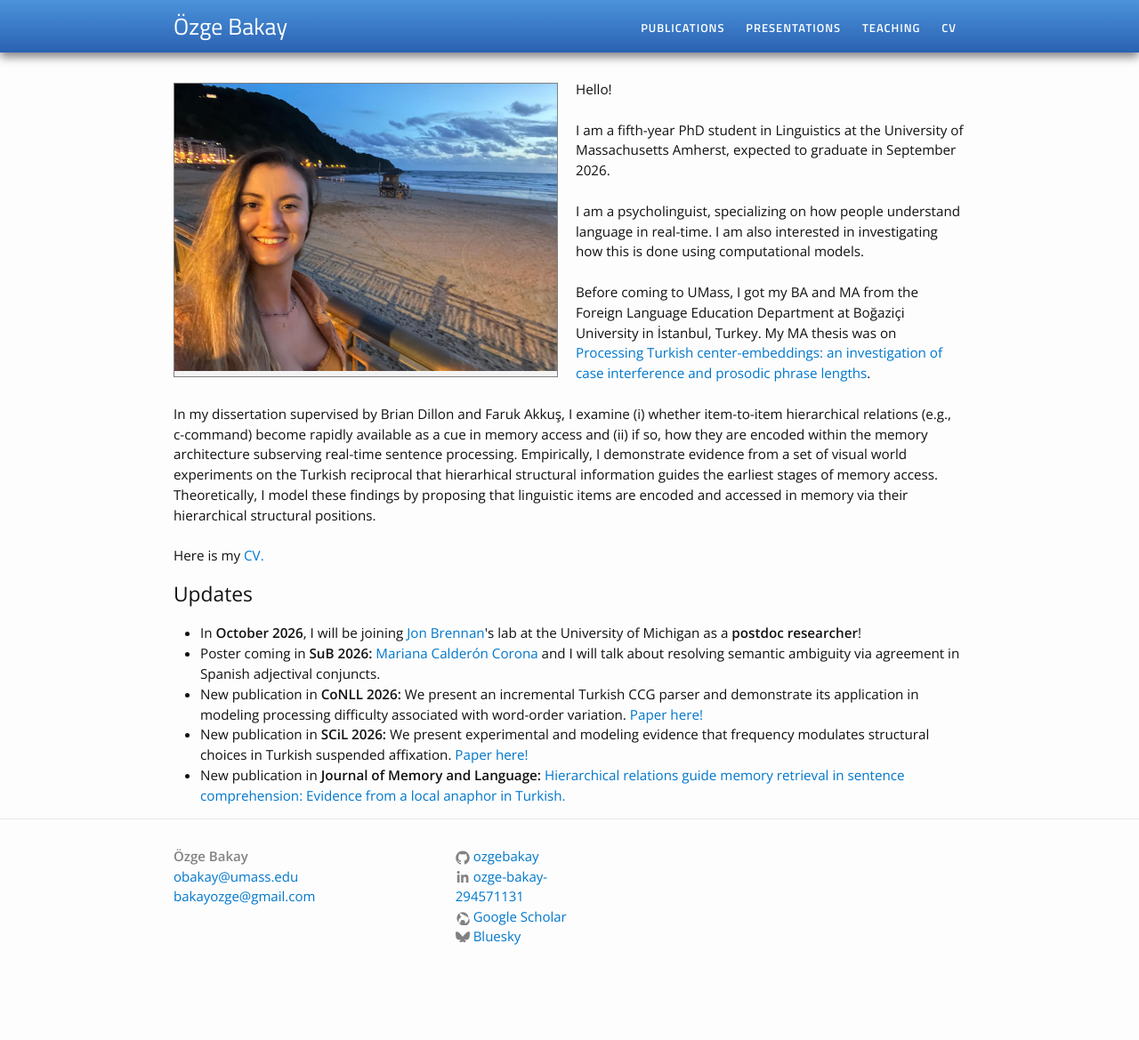
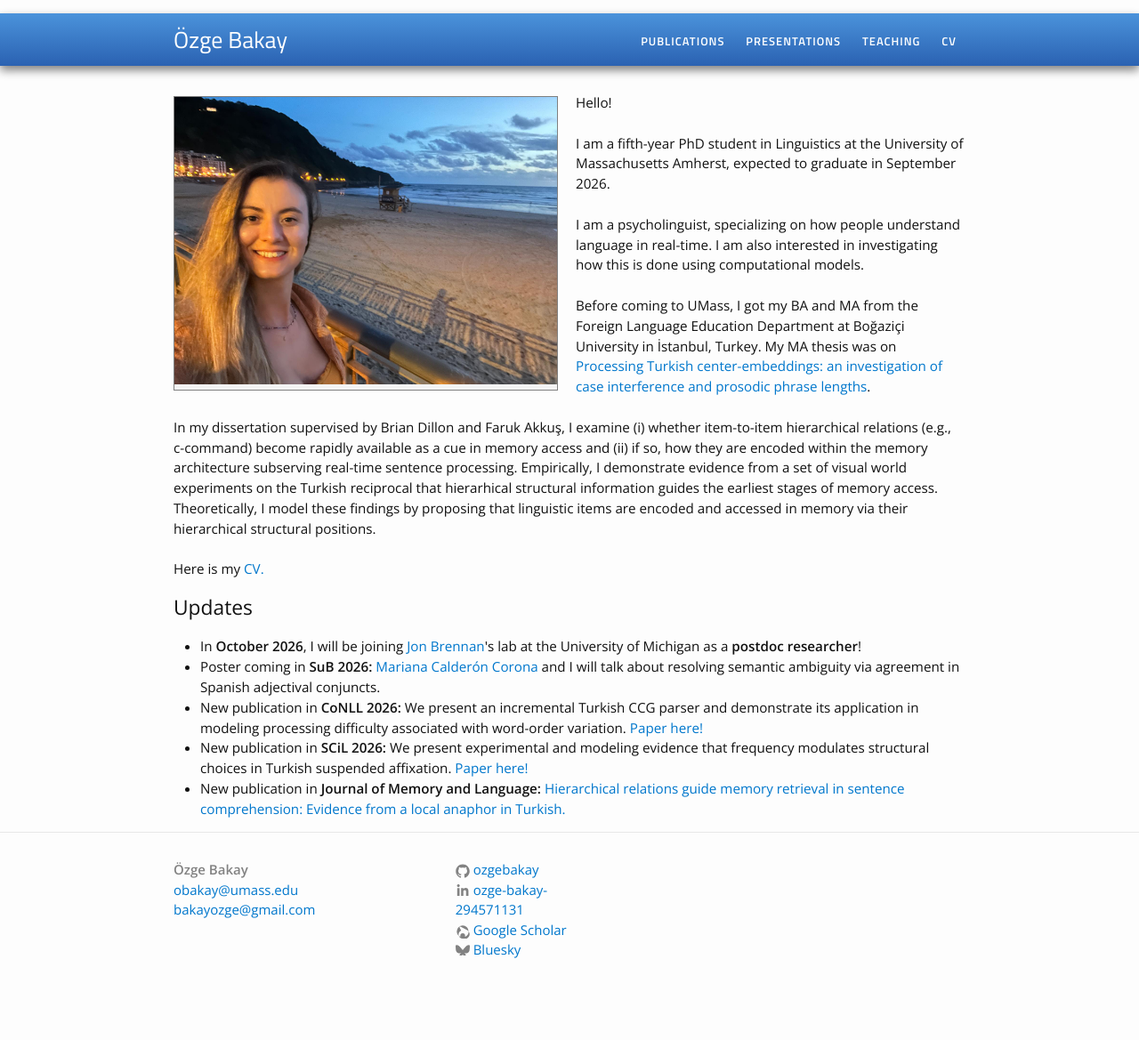
Before and after one commit to ozgebakay/ozgebakay.github.io, a Jekyll site: the page built from index.html, in a window 1280 px wide. Shown: the whole page at 89% size. Built offline with Jekyll 4.4.1, drawn with Linux system fonts in a browser that asks for light colours.

Commit message:
Update header.html

```diff
--- a/_includes/header.html
+++ b/_includes/header.html
@@ -1,4 +1,4 @@
-<header class="site-header">
+<header class="site-header" style="margin-top: 15px;">
 
   <div class="wrapper">
 
@@ -17,7 +17,7 @@
 
     <div class="trigger"><h1>Navigation</h1>
 
- 		{% include nav.html  %}
+		{% include nav.html  %}
 
      </div>
     </nav>
```
